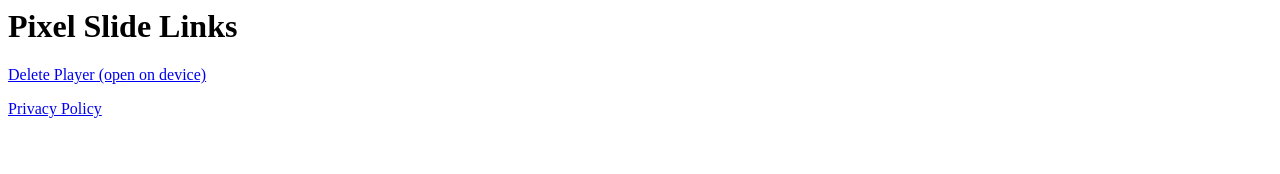
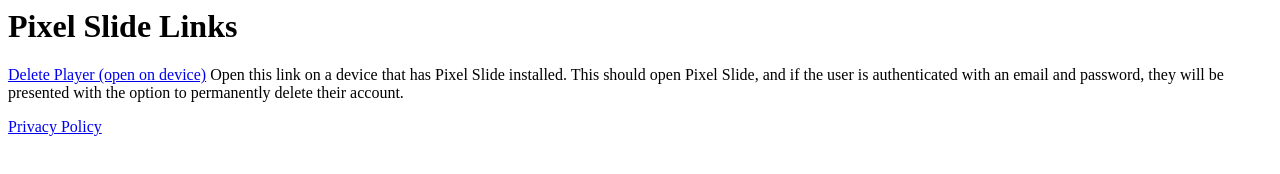
Before and after one commit to njelly/BlockSwipe_Web, a plain HTML site: page index.html in a window 1280 px wide. Drawn offline with Linux system fonts and the light colour scheme.

Commit message:
Update index.html

```diff
--- a/index.html
+++ b/index.html
@@ -4,7 +4,7 @@
     </head>
     <body >
        <h1>Pixel Slide Links</h1>
-       <p><a href="blswp://delete_player">Delete Player (open on device)</a></p>
+       <p><a href="blswp://delete_player">Delete Player (open on device)</a> Open this link on a device that has Pixel Slide installed. This should open Pixel Slide, and if the user is authenticated with an email and password, they will be presented with the option to permanently delete their account.</p>
        <p><a href="https://www.privacypolicies.com/live/8a888f85-8b5f-4740-80dc-30a9c74516cb">Privacy Policy</a></p>
     </body>
 </html>
```
